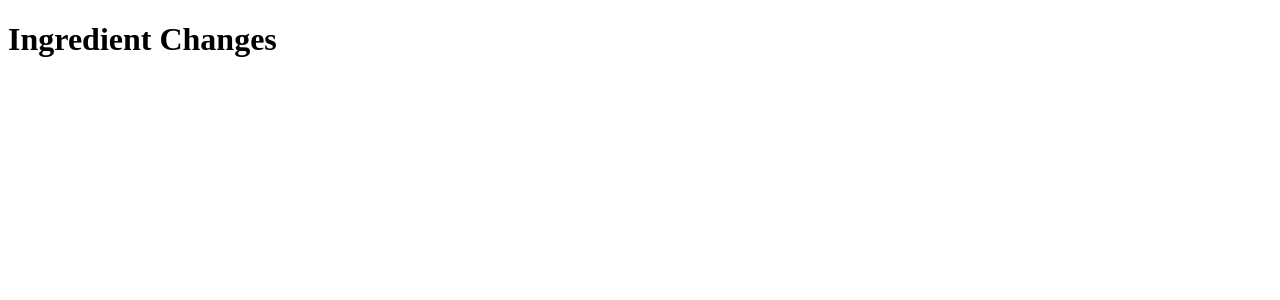
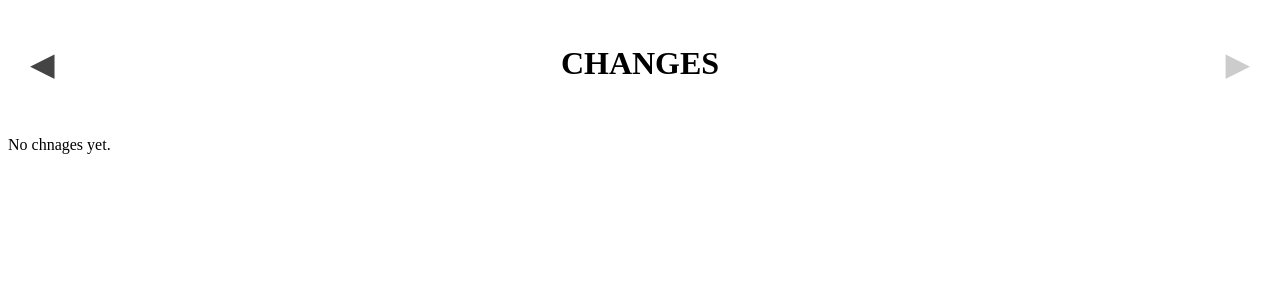
Before and after one commit to enzoperce35/mb-ingredients, a React (Vite) app: page /ingredient-changes in a window 1280 px wide. Shown: the top 300 px of the page. Built offline with nearby package versions, Linux system fonts and the light colour scheme.

Commit message:
built component for significant ingredient changes

```diff
--- a/src/App.jsx
+++ b/src/App.jsx
@@ -1,7 +1,7 @@
 import React, { useState, useEffect, useRef } from 'react';
 import './style/App.css';
 import { ingredients } from './ingredients';
-import { BrowserRouter as Router, Routes, Route, Link } from 'react-router-dom';
+import { BrowserRouter as Router, Routes, Route, useLocation, useNavigate } from 'react-router-dom';
 import IngredientDetail from './IngredientDetail';
 import IngredientTable from './IngredientTable';
 import IngredientChanges from './IngredientChanges';
@@ -21,11 +21,84 @@ const getLatestUpdatedDate = (ingredient) => {
   return latestStoredDate > originalDate ? latestStoredDate : originalDate;
 };
 
+function Header() {
+  const location = useLocation();
+  const navigate = useNavigate();
+
+  const path = location.pathname;
+  const isOnMain = path === '/';
+  const isOnChanges = path === '/ingredient-changes';
+
+  const title = isOnMain
+    ? 'UPDATES'
+    : isOnChanges
+    ? 'CHANGES'
+    : path.startsWith('/ingredient/')
+    ? 'Ingredient Details'
+    : '';
+
+  const handleLeftClick = () => {
+    if (isOnChanges) navigate('/');
+  };
+
+  const handleRightClick = () => {
+    if (isOnMain) navigate('/ingredient-changes');
+  };
+
+  return (
+    <header className="app-header">
+      <button className="arrow-button left" onClick={handleLeftClick} disabled={!isOnChanges} aria-label="Go to Ingredient Table">
+        ◀
+      </button>
+      <h1>{title}</h1>
+      <button className="arrow-button right" onClick={handleRightClick} disabled={!isOnMain} aria-label="Go to Ingredient Changes">
+        ▶
+      </button>
+    </header>
+  );
+}
+
+// Convert units to grams or ml for comparison
+const convertToGramsOrMl = (value, unit) => {
+  const num = parseFloat(value);
+  if (isNaN(num)) return null;
+  const conversions = {
+    mg: num / 1000,
+    g: num,
+    kg: num * 1000,
+    oz: num * 28.35,
+    lb: num * 453.6,
+    ml: num,
+    l: num * 1000,
+    tsp: num * 4.93,
+    Tbs: num * 14.79,
+    'fl-oz': num * 29.57,
+    cup: num * 236.6,
+    gal: num * 3785,
+    each: num,
+  };
+  return conversions[unit] || null;
+};
+
+// Compare unit price and return direction
+const getPriceChangeDirection = (original, updated) => {
+  const originalAmount = convertToGramsOrMl(original.quantity, original.unit);
+  const updatedAmount = convertToGramsOrMl(updated.quantity, updated.unit);
+
+  if (!originalAmount || !updatedAmount) return 'equal';
+
+  const originalPricePerUnit = parseFloat(original.price) / originalAmount;
+  const updatedPricePerUnit = parseFloat(updated.price) / updatedAmount;
+
+  if (updatedPricePerUnit > originalPricePerUnit) return 'greater';
+  if (updatedPricePerUnit < originalPricePerUnit) return 'lower';
+  return 'equal';
+};
+
 function App() {
   const [editingIngredient, setEditingIngredient] = useState(null);
   const [formData, setFormData] = useState({ price: '', quantity: '', unit: '', brand: '' });
   const [updatedIngredientId, setUpdatedIngredientId] = useState(null);
-
   const ingredientRefs = useRef({});
 
   useEffect(() => {
@@ -50,11 +123,11 @@ function App() {
   };
 
   const handleUpdate = () => {
-    if (!formData.price || isNaN(formData.price)) {
+    if (formData.price === '' || isNaN(formData.price)) {
       alert('Please enter a valid price.');
       return;
     }
-    if (!formData.quantity || isNaN(formData.quantity)) {
+    if (formData.quantity === '' || isNaN(formData.quantity)) {
       alert('Please enter a valid quantity.');
       return;
     }
@@ -62,12 +135,26 @@ function App() {
     const currentDate = new Date().toISOString();
     const updatedIngredient = ingredients.find(ing => ing.id === editingIngredient);
 
+    const priceChangeDirection = getPriceChangeDirection(
+      {
+        price: updatedIngredient.price,
+        quantity: updatedIngredient.quantity,
+        unit: updatedIngredient.unit,
+      },
+      {
+        price: formData.price,
+        quantity: formData.quantity,
+        unit: formData.unit,
+      }
+    );
+
     const ingredientChange = {
       price: formData.price,
       quantity: formData.quantity,
       unit: formData.unit,
       brand: formData.brand || updatedIngredient.brand,
       lastUpdated: currentDate,
+      priceChangeDirection,
     };
 
     const existingChanges = JSON.parse(localStorage.getItem(`ingredient_changes_${updatedIngredient.id}`)) || [];
@@ -88,7 +175,7 @@ function App() {
   const getAvailableUnits = (unit) => {
     const isWeightUnit = weightUnits.includes(unit);
     const isVolumeUnit = volumeUnits.includes(unit);
-    return isWeightUnit ? weightUnits : isVolumeUnit ? volumeUnits : weightUnits;
+    return isWeightUnit ? weightUnits : isVolumeUnit ? volumeUnits : ["each"];
   };
 
   const getUpdateDirectionsHistory = (ingredient) => {
@@ -96,50 +183,14 @@ function App() {
     const directions = [];
 
     const lastUpdatedDate = new Date(ingredient.lastUpdated);
-
     const filteredChanges = changes.filter(change => new Date(change.lastUpdated) > lastUpdatedDate);
     const recentChanges = filteredChanges.slice(-5);
 
     for (let i = 0; i < 5; i++) {
-      if (i < recentChanges.length) {
-        const change = recentChanges[recentChanges.length - 1 - i];
-        const basePricePerGramOrMl = parseFloat(ingredient.price) / convertToGramsOrMl(ingredient.quantity, ingredient.unit);
-        const changePerGramOrMl = parseFloat(change.price) / convertToGramsOrMl(change.quantity, change.unit);
-
-        if (changePerGramOrMl > basePricePerGramOrMl) {
-          directions[i] = 'greater';
-        } else if (changePerGramOrMl < basePricePerGramOrMl) {
-          directions[i] = 'lower';
-        } else {
-          directions[i] = 'equal';
-        }
-      } else {
-        directions[i] = null;
-      }
+      directions[i] = i < recentChanges.length ? recentChanges[recentChanges.length - 1 - i].priceChangeDirection : null;
     }
 
     return directions;
-  };
-
-  const convertToGramsOrMl = (value, unit) => {
-    const num = parseFloat(value);
-    if (isNaN(num)) return null;
-    const conversions = {
-      mg: num / 1000,
-      g: num,
-      kg: num * 1000,
-      oz: num * 28.35,
-      lb: num * 453.6,
-      ml: num,
-      l: num * 1000,
-      tsp: num * 4.93,
-      Tbs: num * 14.79,
-      'fl-oz': num * 29.57,
-      cup: num * 236.6,
-      gal: num * 3785,
-      each: num,
-    };
-    return conversions[unit] || null;
   };
 
   const colors = {
@@ -150,16 +201,12 @@ function App() {
 
   return (
     <Router>
+      <Header />
       <Routes>
         <Route
           path="/"
           element={
             <div className="App">
-              <nav style={{ marginBottom: '1rem' }}>
-                <Link to="/ingredient-changes">
-                  <button type="button">View Ingredient Changes</button>
-                </Link>
-              </nav>
               <IngredientTable
                 ingredients={ingredients}
                 editingIngredient={editingIngredient}
--- a/src/IngredientChanges.jsx
+++ b/src/IngredientChanges.jsx
@@ -1,5 +1,168 @@
+import React, { useEffect, useState } from "react";
+import { ingredients } from "./ingredients";
+
+const conversionTable = {
+  mg: { to: "g", factor: 0.001 },
+  g: { to: "g", factor: 1 },
+  kg: { to: "g", factor: 1000 },
+  oz: { to: "g", factor: 28.3495 },
+  lb: { to: "g", factor: 453.592 },
+  ml: { to: "ml", factor: 1 },
+  l: { to: "ml", factor: 1000 },
+  tsp: { to: "ml", factor: 4.92892 },
+  Tbs: { to: "ml", factor: 14.7868 },
+  "fl-oz": { to: "ml", factor: 29.5735 },
+  cup: { to: "ml", factor: 240 },
+  gal: { to: "ml", factor: 3785.41 },
+};
+
+function convertToBaseUnit(quantity, unit) {
+  const entry = conversionTable[unit];
+  if (!entry) return { quantity, unit };
+  return {
+    quantity: quantity * entry.factor,
+    unit: entry.to,
+  };
+}
+
 export default function IngredientChanges() {
+  const [ingredientChanges, setIngredientChanges] = useState([]);
+
+  useEffect(() => {
+    const matchedIngredients = [];
+
+    ingredients.forEach((ingredient) => {
+      const key = `ingredient_changes_${ingredient.id}`;
+      const rawData = localStorage.getItem(key);
+
+      if (rawData) {
+        try {
+          const updates = JSON.parse(rawData);
+          if (Array.isArray(updates)) {
+            const recentUpdates = updates.filter((update) => {
+              const updateDate = new Date(update.lastUpdated);
+              const ingredientDate = new Date(ingredient.lastUpdated);
+              return !isNaN(updateDate) && updateDate > ingredientDate;
+            });
+
+            if (recentUpdates.length >= 5) {
+              const allGreater = recentUpdates.every(
+                (u) => u.priceChangeDirection === "greater"
+              );
+              const allLower = recentUpdates.every(
+                (u) => u.priceChangeDirection === "lower"
+              );
+
+              if (allGreater || allLower) {
+                matchedIngredients.push({
+                  ...ingredient,
+                  updates: recentUpdates,
+                  direction: allGreater ? "Increase" : "Decrease",
+                });
+              }
+            }
+          }
+        } catch (e) {
+          console.error(`Error parsing updates for ${ingredient.name}`, e);
+        }
+      }
+    });
+
+    setIngredientChanges(matchedIngredients);
+  }, []);
+
   return (
-    <h1>Ingredient Changes</h1>
-  )
+    <div>
+      {ingredientChanges.length > 0 ? (
+        ingredientChanges.map((ingredient) => {
+          const baseQtyRaw = Number(ingredient.quantity);
+          const baseUnit = ingredient.unit;
+
+          const scaledPrices = ingredient.updates
+            .map((update) => {
+              const updateQty = Number(update.quantity);
+              if (!baseQtyRaw || !updateQty || !baseUnit || !update.unit) return null;
+
+              const { quantity: baseQty, unit: baseBase } = convertToBaseUnit(baseQtyRaw, baseUnit);
+              const { quantity: updateQtyConv, unit: updateBase } = convertToBaseUnit(updateQty, update.unit);
+
+              if (baseBase !== updateBase || updateQtyConv === 0) return null;
+              return (update.price / updateQtyConv) * baseQty;
+            })
+            .filter((p) => p !== null);
+
+          const avgScaledPrice =
+            scaledPrices.length > 0
+              ? scaledPrices.reduce((sum, p) => sum + p, 0) / scaledPrices.length
+              : null;
+
+          const originalPrice = Number(ingredient.price);
+          const priceDiff = avgScaledPrice !== null ? avgScaledPrice - originalPrice : null;
+          const arrow = priceDiff !== null ? (priceDiff > 0 ? "↑" : "↓") : "";
+          const arrowColor = priceDiff !== null ? (priceDiff > 0 ? "red" : "green") : "black";
+          const formattedDiff = priceDiff !== null ? `₱${Math.abs(priceDiff).toFixed(2)}` : "N/A";
+
+          return (
+            <div key={ingredient.id} className="ingredient-container">
+              <div className="price-diff" style={{ color: arrowColor }}>
+                {arrow} {formattedDiff}
+              </div>
+
+              <h3>{ingredient.name}</h3>
+              <p>
+                <strong>Brand:</strong> {ingredient.brand} <br />
+                <strong>Price:</strong> ₱{ingredient.price} per {ingredient.quantity} {ingredient.unit}
+              </p>
+
+              <table className="ingredient-table">
+                <thead>
+                  <tr>
+                    <th>Date</th>
+                    <th>Brand</th>
+                    <th>Price</th>
+                  </tr>
+                </thead>
+                <tbody>
+                  {ingredient.updates.map((update, idx) => {
+                    const updateQty = Number(update.quantity);
+                    const { quantity: baseQty, unit: baseBase } = convertToBaseUnit(baseQtyRaw, baseUnit);
+                    const { quantity: updateQtyConv, unit: updateBase } = convertToBaseUnit(updateQty, update.unit);
+
+                    const scaled =
+                      baseBase === updateBase && updateQtyConv !== 0
+                        ? (update.price / updateQtyConv) * baseQty
+                        : null;
+
+                    return (
+                      <tr key={idx}>
+                        <td>{new Date(update.lastUpdated).toLocaleDateString()}</td>
+                        <td>{update.brand ?? ""}</td>
+                        <td>
+                          {scaled !== null
+                            ? `₱${scaled.toFixed(2)} per ${ingredient.quantity} ${ingredient.unit}`
+                            : `₱${update.price} (${update.quantity} ${update.unit})`}
+                        </td>
+                      </tr>
+                    );
+                  })}
+                </tbody>
+                <tfoot>
+                  <tr>
+                    <td colSpan={2}><strong>Average Scaled Price</strong></td>
+                    <td>
+                      {avgScaledPrice !== null
+                        ? `₱${avgScaledPrice.toFixed(2)} per ${ingredient.quantity} ${ingredient.unit}`
+                        : "N/A"}
+                    </td>
+                  </tr>
+                </tfoot>
+              </table>
+            </div>
+          );
+        })
+      ) : (
+        <p>No chnages yet.</p>
+      )}
+    </div>
+  );
 }
--- a/src/style/App.css
+++ b/src/style/App.css
@@ -1,6 +1,7 @@
 @import "ingredient-table.css";
 @import "ingredient-update-form.css";
 @import "ingredient-detail.css";
+@import "ingredient-changes.css";
 
 .App {
   padding: 10px;
@@ -16,6 +17,40 @@
   font-weight: bold;
 }
 
+.app-header {
+  display: flex;
+  justify-content: center;
+  align-items: center;
+  position: relative;
+  padding: 1rem;
+
+}
+
+.arrow-button {
+  background: none;
+  border: none;
+  font-size: 2rem;
+  cursor: pointer;
+  position: absolute;
+  top: 50%;
+  transform: translateY(-50%);
+  color: #444;
+  transition: color 0.2s ease;
+}
+
+.arrow-button:disabled {
+  color: #ccc;
+  cursor: default;
+}
+
+.arrow-button.left {
+  left: 1rem;
+}
+
+.arrow-button.right {
+  right: 1rem;
+}
+
 /* Responsive Design */
 @media (max-width: 600px) {
   .App table {
--- /dev/null
+++ b/src/style/ingredient-changes.css
@@ -0,0 +1,63 @@
+.ingredient-changes-container {
+  padding: 20px;
+  max-width: 100%;
+  overflow-x: auto;
+  font-family: Arial, sans-serif;
+}
+
+.title {
+  font-size: 24px;
+  margin-bottom: 16px;
+  color: #2c3e50;
+}
+
+.ingredient-container {
+  margin-bottom: 2rem;
+  padding: 1rem;
+  border: 1px solid #ccc;
+  border-radius: 8px;
+  position: relative;
+  background-color: #fff;
+  box-shadow: 0 2px 4px rgba(0, 0, 0, 0.05);
+}
+
+.price-diff {
+  position: absolute;
+  top: 1rem;
+  right: 1rem;
+  font-weight: bold;
+  font-size: 1.1rem;
+}
+
+.ingredient-table {
+  width: 100%;
+  border-collapse: collapse;
+  background-color: #fff;
+  border: 1px solid #ccc;
+  margin-top: 1rem;
+}
+
+.ingredient-table th,
+.ingredient-table td {
+  padding: 8px 12px;
+  border: 1px solid #ddd;
+  text-align: left;
+}
+
+.ingredient-table th {
+  background-color: #f8f9fa;
+  color: #333;
+}
+
+.ingredient-table tr:nth-child(even) {
+  background-color: #f2f2f2;
+}
+
+.ingredient-table tr:hover {
+  background-color: #e9ecef;
+}
+
+.ingredient-table tfoot {
+  background-color: #fafafa;
+  font-weight: bold;
+}
```
Also changed, not shown: src/IngredientTable.jsx (+0 -24 lines).
